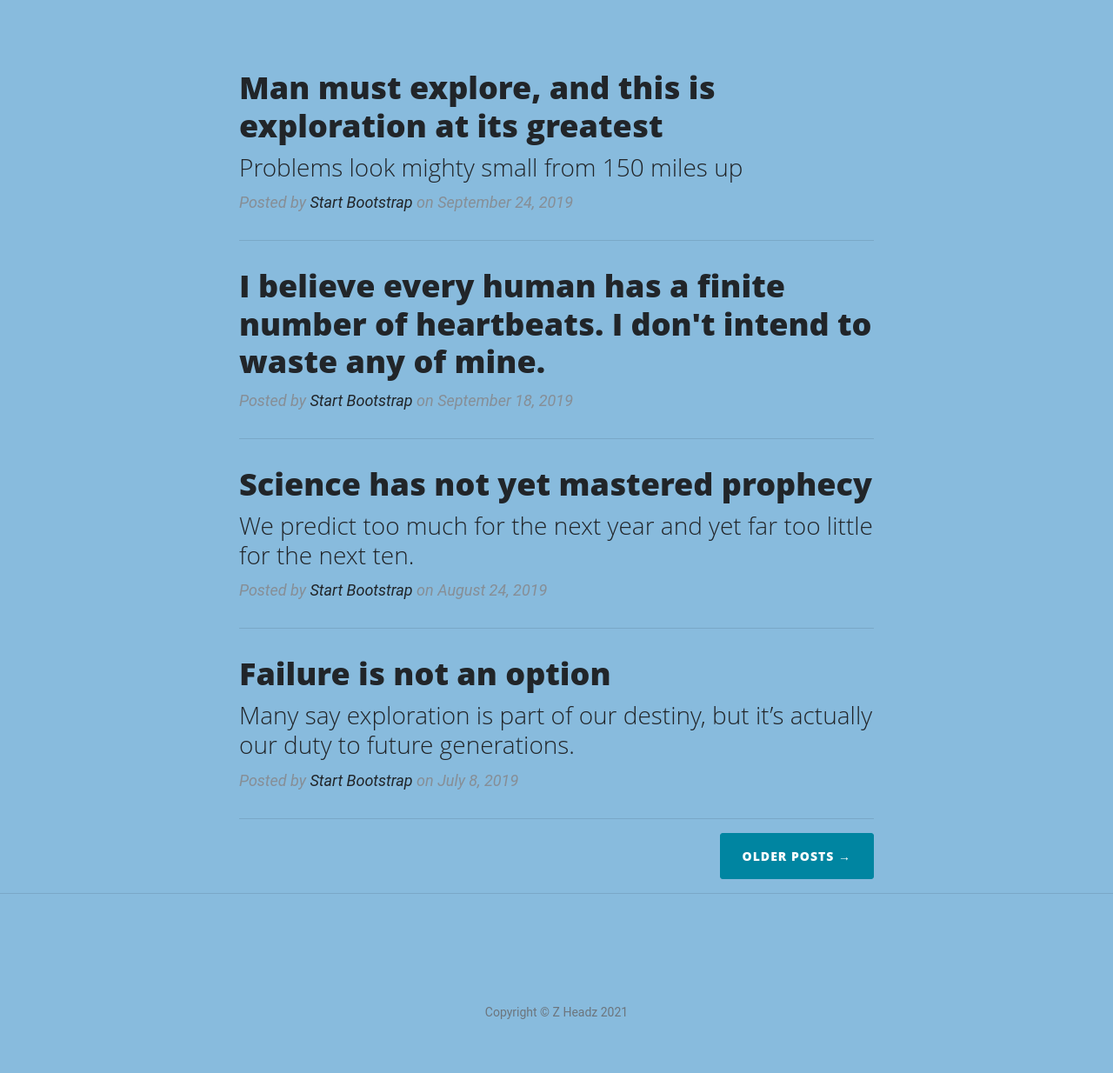
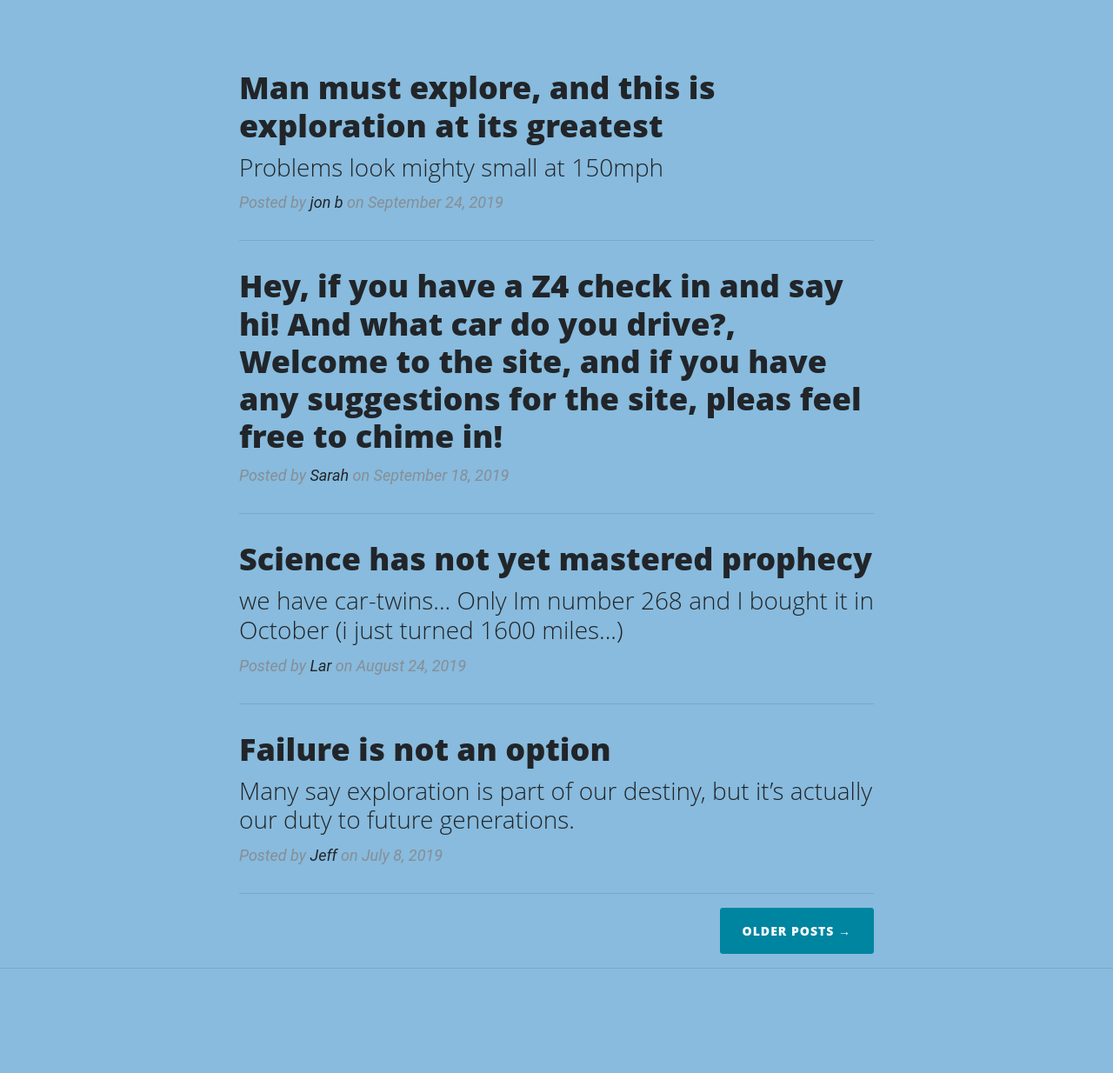
Before and after one commit to Code-Institute-Submissions/davepeyton-milestone-3-Z-Headz_SeptResub, a Flask app: page / in a window 1280 px wide. Shown: the part 533-1767 px from the top of the page at 87% size. Before the commit the page ends 1705 px from the top, so only its background shows below. Run offline with Flask 2, Linux system fonts and the light colour scheme; some libraries are stand-ins or nearby versions.

Commit message:
updates forum text

```diff
--- a/templates/index.html
+++ b/templates/index.html
@@ -8,22 +8,23 @@
                     Man must explore, and this is exploration at its greatest
                 </h2>
                 <h3 class="post-subtitle">
-                        Problems look mighty small from 150 miles up
+                    Problems look mighty small at 150mph
                 </h3>
             </a>
             <p class="post-meta">Posted by
-                    <a href="#">Start Bootstrap</a>
+                <a href="#">jon b</a>
                 on September 24, 2019</p>
         </div>
         <hr>
         <div class="post-preview">
             <a href="post.html">
                 <h2 class="post-title">
-                        I believe every human has a finite number of heartbeats. I don't intend to waste any of mine.
+                    Hey, if you have a Z4 check in and say hi! And what car do you drive?, Welcome to the site, and if
+                    you have any suggestions for the site, pleas feel free to chime in!
                 </h2>
             </a>
             <p class="post-meta">Posted by
-                    <a href="#">Start Bootstrap</a>
+                <a href="#">Sarah</a>
                 on September 18, 2019</p>
         </div>
         <hr>
@@ -33,11 +34,11 @@
                     Science has not yet mastered prophecy
                 </h2>
                 <h3 class="post-subtitle">
-                        We predict too much for the next year and yet far too little for the next ten.
+                    we have car-twins... Only Im number 268 and I bought it in October (i just turned 1600 miles...)
                 </h3>
             </a>
             <p class="post-meta">Posted by
-                    <a href="#">Start Bootstrap</a>
+                <a href="#">Lar</a>
                 on August 24, 2019</p>
         </div>
         <hr>
@@ -51,7 +52,7 @@
                 </h3>
             </a>
             <p class="post-meta">Posted by
-                    <a href="#">Start Bootstrap</a>
+                <a href="#">Jeff</a>
                 on July 8, 2019</p>
         </div>
         <hr>
```
Lines whose indentation alone changed are shown as unchanged.
